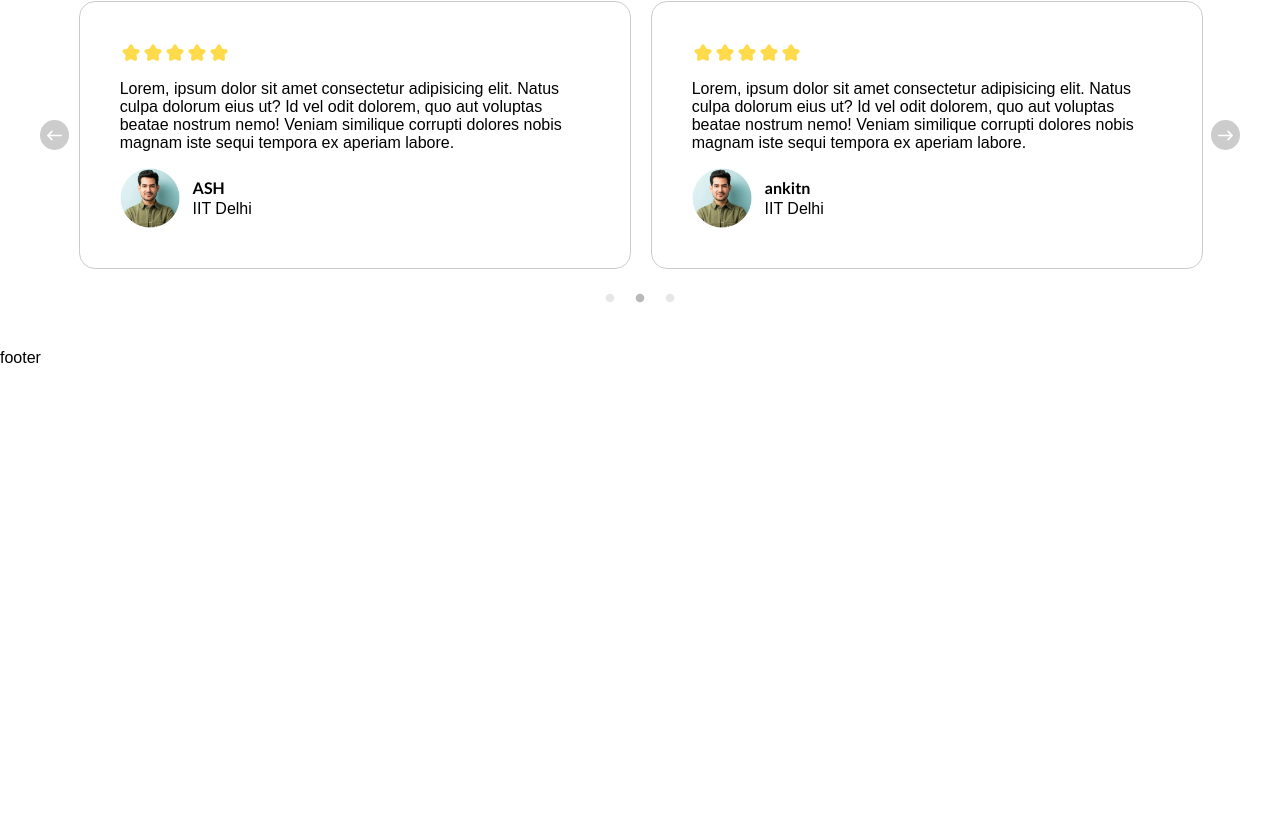
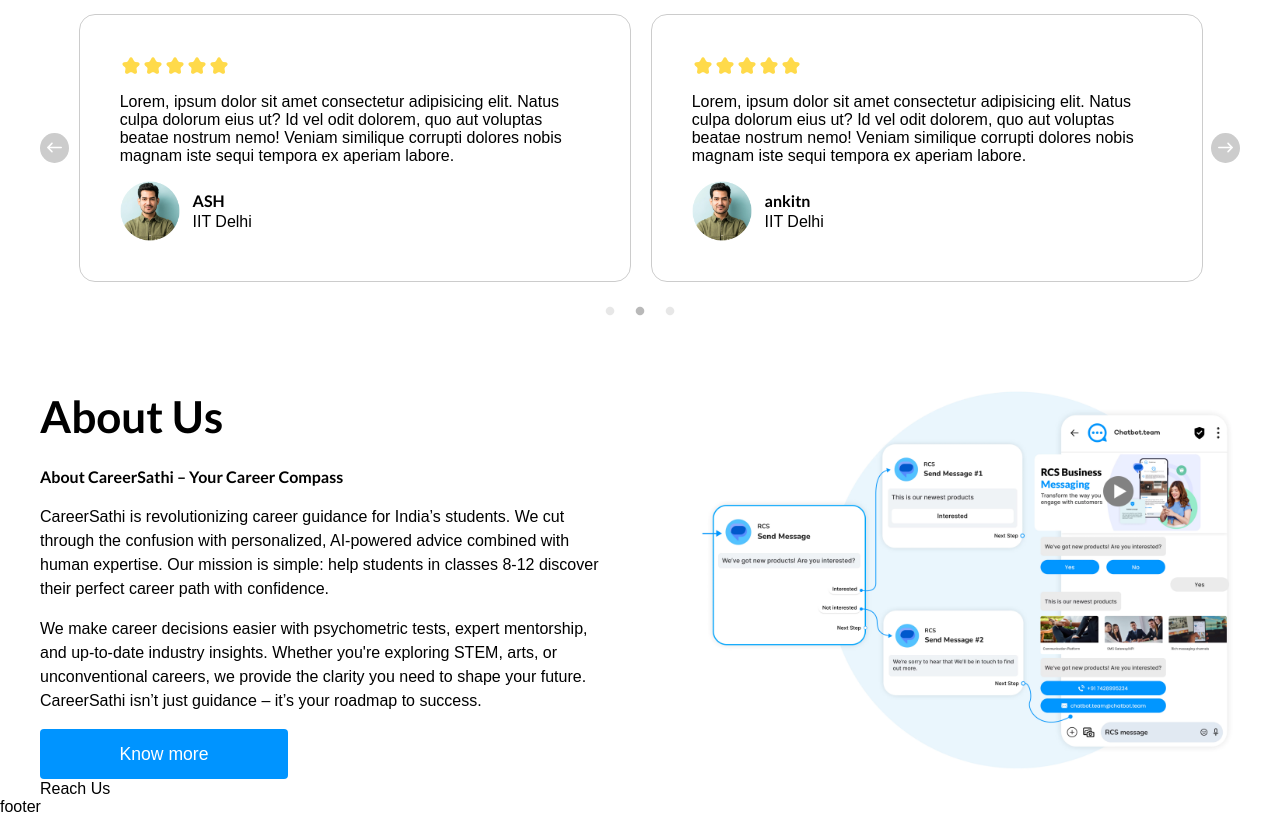
Before and after one commit to AashishSehrawat/p1, a React (Vite) app in the folder Frontend/: page / in a window 1280 px wide. Shown: the part 1956-2772 px from the top of the page. Before the commit the page ends 2323 px from the top, so only its background shows below. Built offline with nearby package versions, Linux system fonts and the light colour scheme.

Commit message:
starting with contact section

```diff
--- a/Frontend/src/components/Header.jsx
+++ b/Frontend/src/components/Header.jsx
@@ -1,5 +1,5 @@
 import React from "react";
-import { Link } from "react-router-dom";
+import { Link, useLocation } from "react-router-dom";
 import logo from "../assets/logo.png";
 
 const Header = ({serviceRef, aboutRef, contactRef}) => {
@@ -16,17 +16,26 @@ const Header = ({serviceRef, aboutRef, contactRef}) => {
     contactRef.current?.scrollIntoView({ behavior: "smooth" });
   }
 
+  const location = useLocation();
+
+  const handleHome = () => {
+    if(location.pathname === '/') {
+      window.scrollTo({top: 0, behavior: "smooth"});
+    }
+  }
+
   return (
     <div className="header">
         <div className="linksHeader">
           <div className="logoHeader">
-            <Link to="/">
+            <Link to="/" >
               <img src={logo} alt="Logo" />
             </Link>
           </div>
           <div className="restLinkHeader">
+            <Link to="/" onClick={handleHome}>Home</Link>
+            <Link to="#" onClick={scrollTOService}>Services</Link>
             <Link to="#" onClick={scrollToAbout}>About</Link>
-            <Link to="#" onClick={scrollTOService}>Services</Link>
             <Link to="#" onClick={scrollToContact}>Contact Us</Link>
           </div>
       </div>
--- a/Frontend/src/pages/Home.jsx
+++ b/Frontend/src/pages/Home.jsx
@@ -4,6 +4,8 @@ import boostImg from '../assets/boostImg.webp';
 import check from "../assets/check.svg";
 import ai from "../assets/serviceSvg/aiSupport.webp";
 import person from "../assets/testimonial/4.png";
+import aboutUs from "../assets/aboutUs.webp";
+
 import Slider from "react-slick";
 import "slick-carousel/slick/slick.css";
 import "slick-carousel/slick/slick-theme.css";
@@ -183,12 +185,35 @@ const Home = () => {
 
       {/* about section */}
       <div ref={aboutRef} className="aboutSection">
-        <div className="container"></div>
+        <div className="container">
+          <div className="aboutBlocks">
+            <div className="aboutContentBlock">
+              <div>
+              <h2>About Us</h2>
+              <h4>About CareerSathi – Your Career Compass</h4>
+              <p>CareerSathi is revolutionizing career guidance for India’s students. We cut through the confusion with personalized, AI-powered advice combined with human expertise. Our mission is simple: help students in classes 8-12 discover their perfect career path with confidence.</p>
+              <p>We make career decisions easier with psychometric tests, expert mentorship, and up-to-date industry insights. Whether you're exploring STEM, arts, or unconventional careers, we provide the clarity you need to shape your future. CareerSathi isn’t just guidance – it’s your roadmap to success.</p>
+              <Link to="/aboutUs" className="button">Know more</Link>
+              </div>
+
+            </div>
+            <div className="aboutImgBlock">
+              <img src={aboutUs} alt="About Us" />
+            </div>
+          </div>
+        </div>
       </div>
 
       {/* conatct section */ }
       <div ref={contactRef} className="contactSection">
-        <div className="container"></div>
+        <div className="container">
+          <div className="contactBlocks">
+            <div className="contactHeadingBlock">Reach Us</div>
+            <div className="contactContentBlock">
+
+            </div>
+          </div>
+        </div>
       </div>
       <Footer />
     </div>
--- a/Frontend/src/styles/header.css
+++ b/Frontend/src/styles/header.css
@@ -1,9 +1,13 @@
 .header {
+    z-index: 999;
+    width: 100%;
     margin: 0 auto;
     box-sizing: border-box;
     padding: 15px 110px;
     background-color: white;
-    position: sticky;
+    position: fixed;
+    top: 0%;
+    left: 0%;
 }
 
 .linksHeader {
--- a/Frontend/src/styles/home.css
+++ b/Frontend/src/styles/home.css
@@ -1,6 +1,6 @@
 /* main section */
 .mainSection{
-    padding: 30px 0px 60px 0px;
+    padding: 120px 0px 60px 0px;
     background-color: #EEF3FA;
 }
 
@@ -105,7 +105,7 @@
 
 /* testimonaial section */
 .testimonialSection{
-    padding: 60px 0px 80px 0;
+    padding: 60px 0px 100px 0;
 }
 
 .testimonialSection h2 {
@@ -130,3 +130,37 @@
     color: #a2a2a2 !important;
     font-size: 10px !important;
 }
+
+/* about section */
+.aboutBlocks {
+    display: flex;
+    gap: 5rem;
+    width: 100%;
+}
+
+.aboutContentBlock {
+    width: 50%;
+    display: flex;
+    align-items: center;
+}
+
+.aboutContentBlock > div {
+    display: flex;
+    flex-direction: column;
+    gap: 1rem;
+    line-height: 1.5;
+}
+
+
+.aboutImgBlock {
+    width: 50%;
+    display: flex;
+    align-items: center;
+    justify-content: center;
+}
+
+.aboutImgBlock > img {
+    width: 100%;
+    object-fit: contain;
+    object-position: center;
+}
```
Also changed, not shown: Frontend/src/assets/aboutUs.webp (added).
